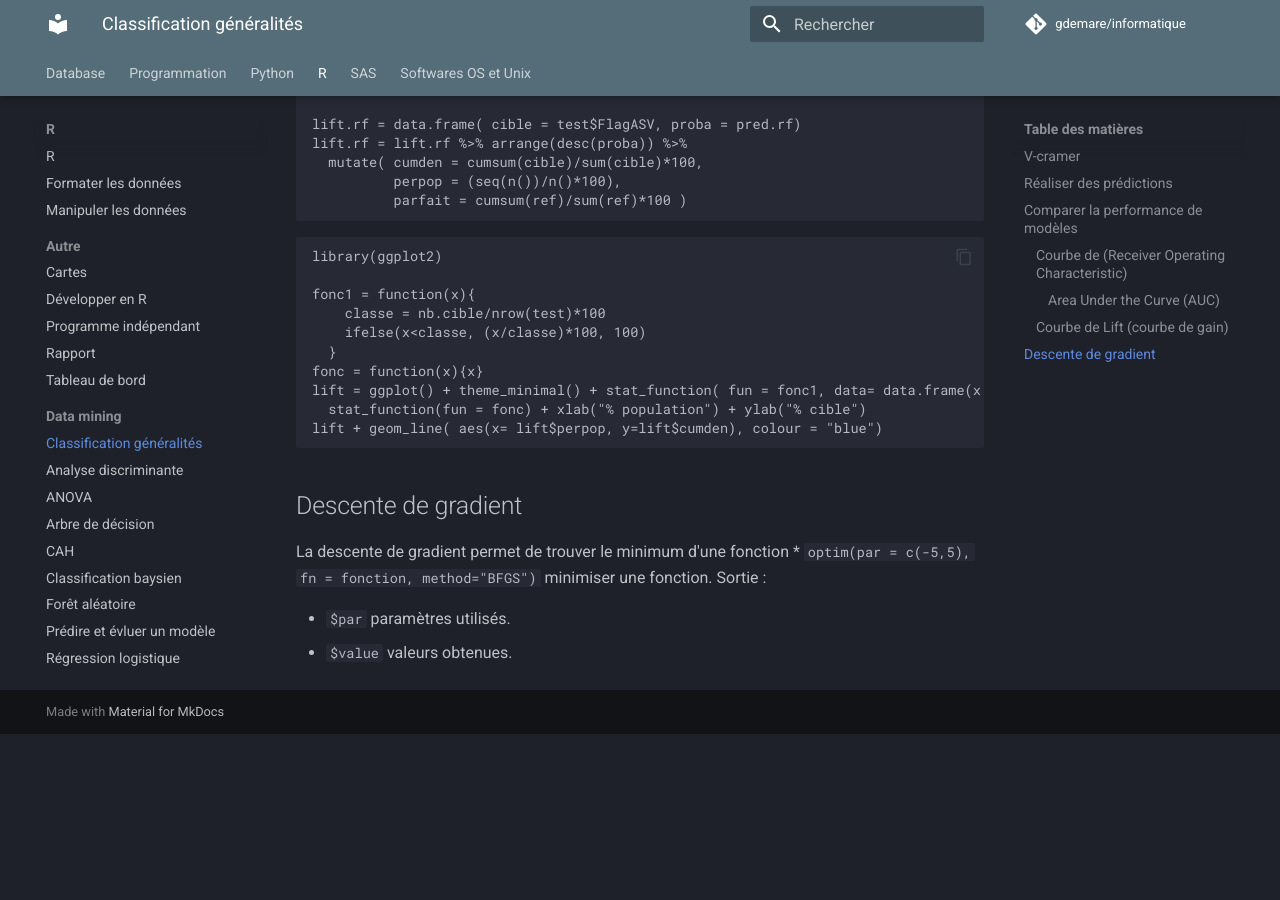
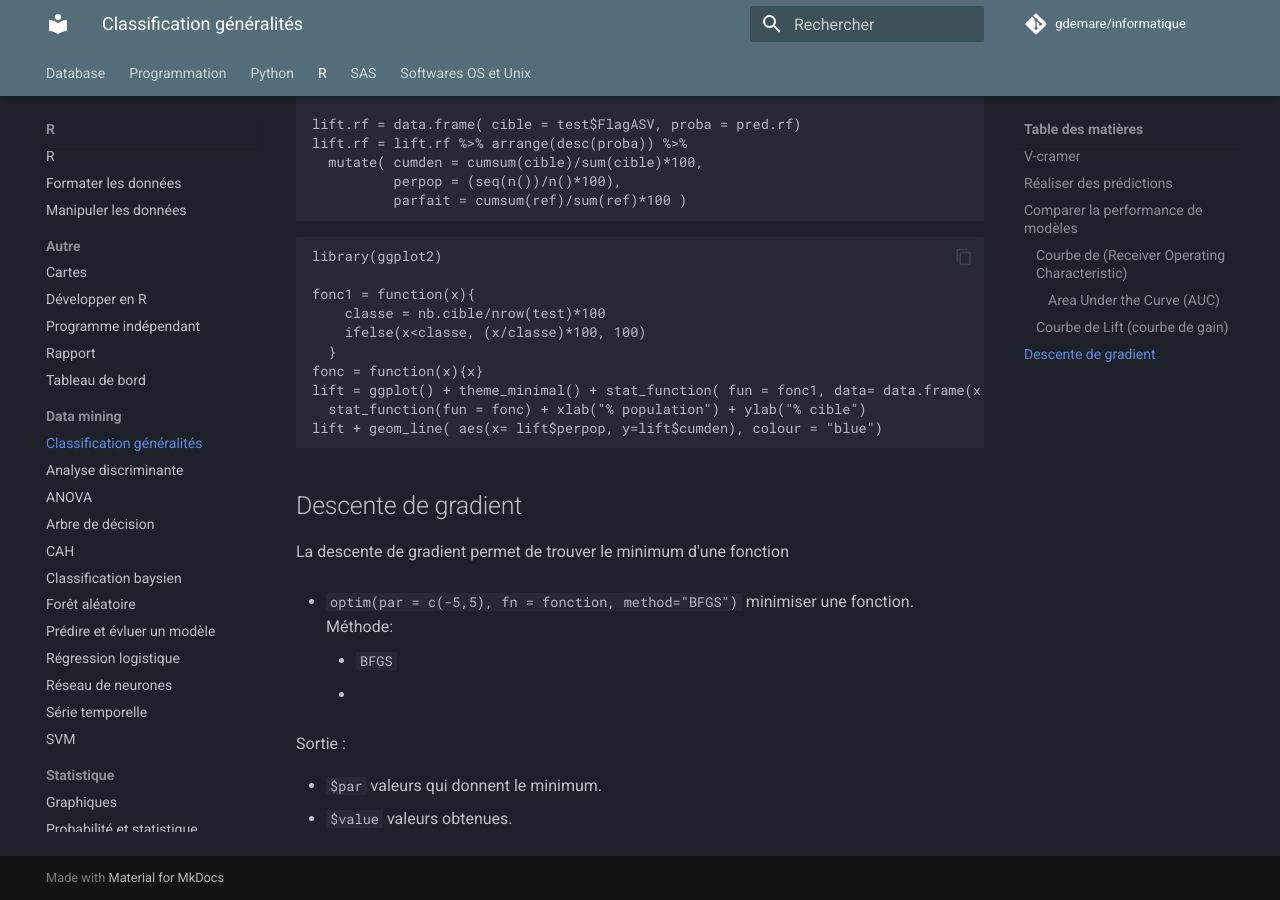
Before and after one commit to gdemare/Informatique, an MkDocs documentation site: the page built from docs/r/classification-info_r.md, in a window 1280 px wide and 900 px high, scrolled down 1841 px. Built offline with MkDocs 1.6.1 and Material for MkDocs 9.7.7, drawn with Linux system fonts in a browser that asks for light colours; comment, search, counter and statistics services are not loaded; before the commit the page ends 2575 px from its top, so only the background shows below that.

Commit message:
Update classification-info_r.md

```diff
--- a/docs/r/classification-info_r.md
+++ b/docs/r/classification-info_r.md
@@ -99,7 +99,13 @@
 ## Descente de gradient
 
 La descente de gradient permet de trouver le minimum d'une fonction
-* `optim(par = c(-5,5), fn = fonction, method="BFGS")` minimiser une fonction. Sortie :
 
-  * `$par` paramètres utilisés.
+* `optim(par = c(-5,5), fn = fonction, method="BFGS")` minimiser une fonction. Méthode:
+
+	* `BFGS`
+ 	*
+
+Sortie :
+
+  * `$par` valeurs qui donnent le minimum.
   * `$value` valeurs obtenues.
```
